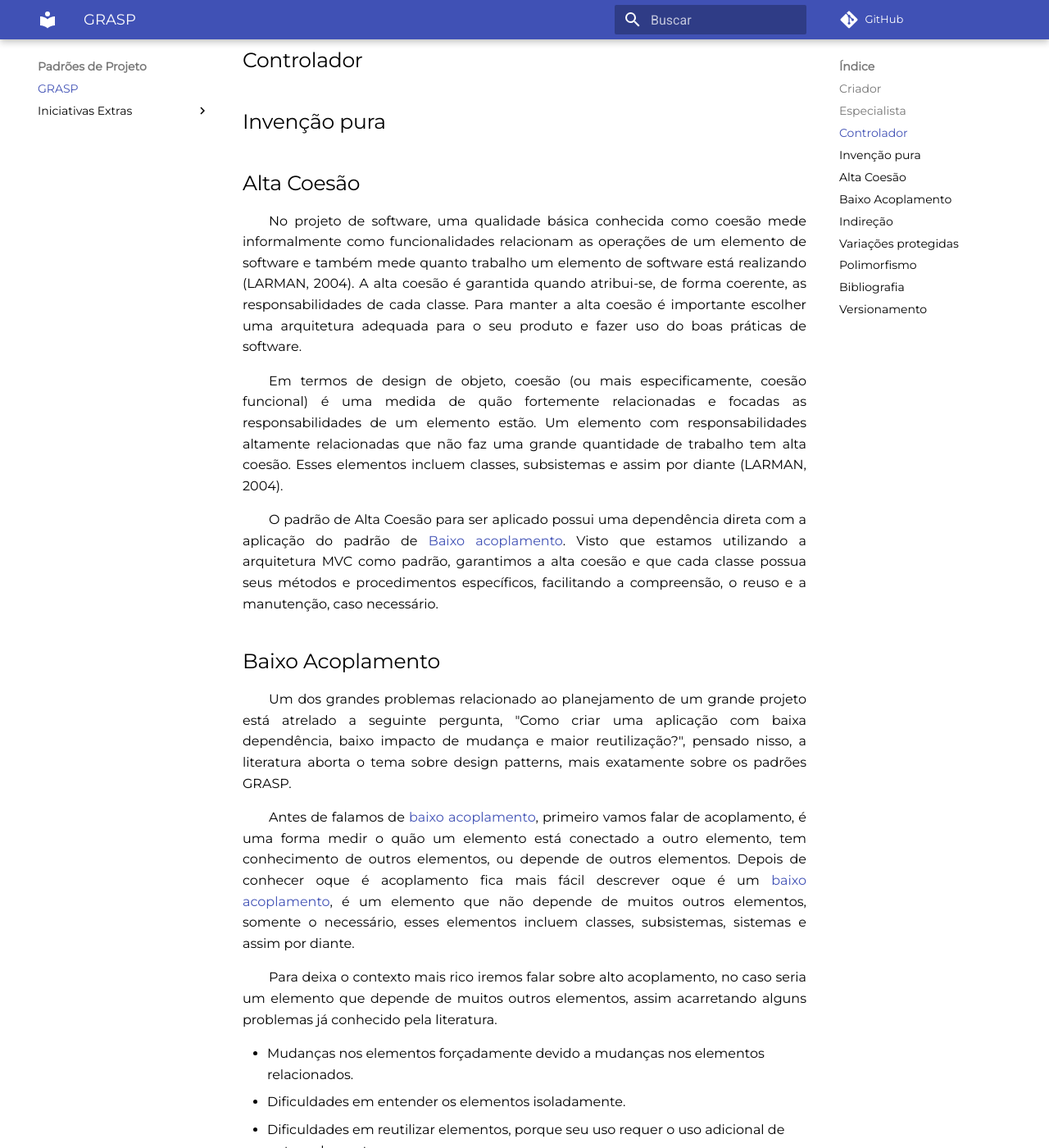
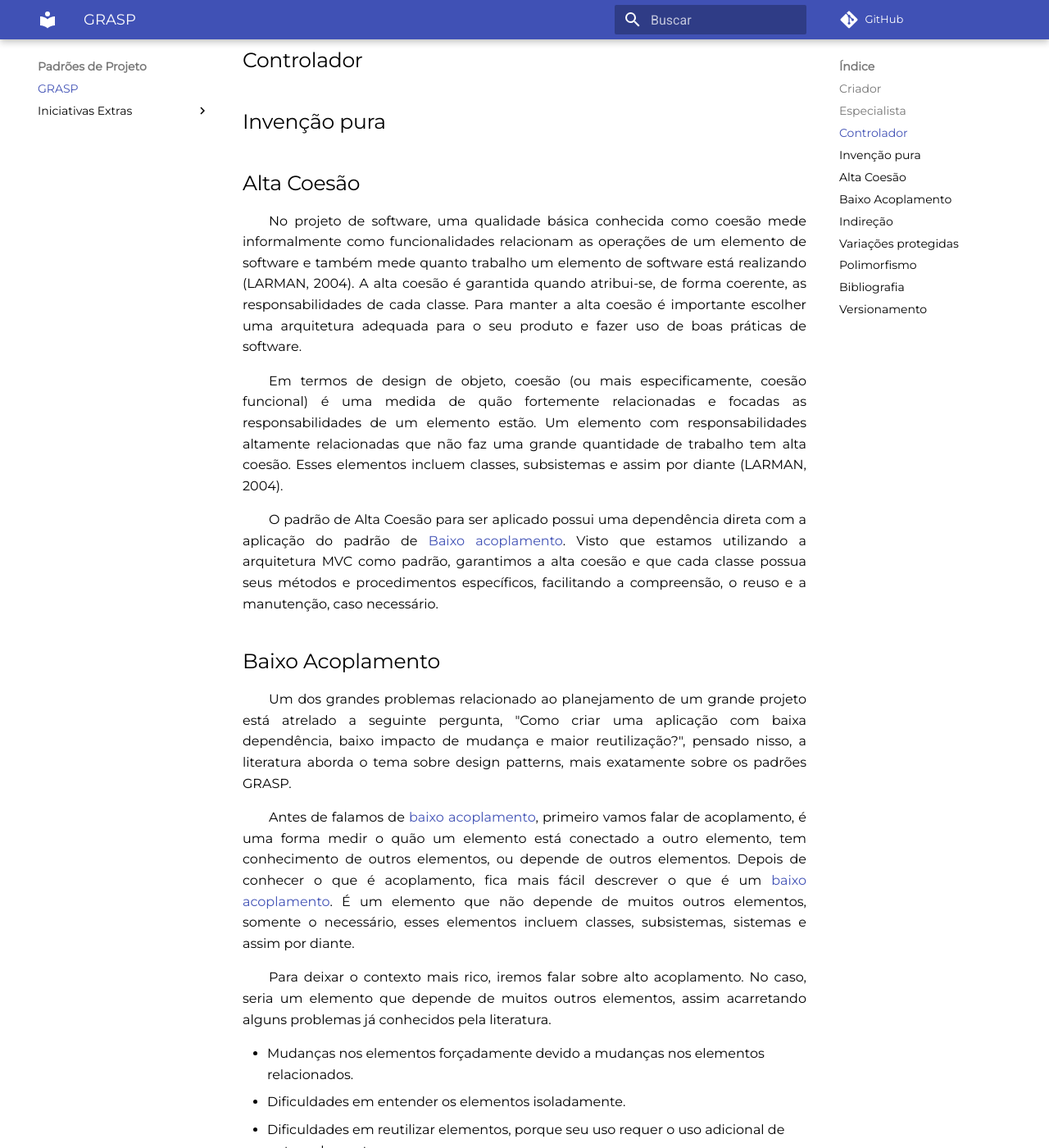
Before and after one commit to UnBArqDsw2021-1/2021.1_G6_Curumim, an MkDocs documentation site: the page built from docs/padroes-de-projeto/grasp.md, in a window 1280 px wide and 1400 px high, scrolled down 506 px. Shown: the whole window at 82% size. Built offline with MkDocs 1.6.1 and Material for MkDocs 9.7.7, drawn with Linux system fonts in a browser that asks for light colours; comment, search, counter and statistics services are not loaded; some of the changed text lies outside the part shown.

Commit message:
doc(#131) Corrigindo erros ortográficos

```diff
--- a/docs/padroes-de-projeto/grasp.md
+++ b/docs/padroes-de-projeto/grasp.md
@@ -16,7 +16,7 @@ Padrões GRASP são uma ajuda na hora de entender como desenhar um software orie
 
 ## Alta Coesão
 
-&emsp;&emsp;No projeto de software, uma qualidade básica conhecida como coesão mede informalmente como funcionalidades relacionam as operações de um elemento de software e também mede quanto trabalho um elemento de software está realizando (LARMAN, 2004). A alta coesão é garantida quando atribui-se, de forma coerente, as responsabilidades de cada classe. Para manter a alta coesão é importante escolher uma arquitetura adequada para o seu produto e fazer uso do boas práticas de software.
+&emsp;&emsp;No projeto de software, uma qualidade básica conhecida como coesão mede informalmente como funcionalidades relacionam as operações de um elemento de software e também mede quanto trabalho um elemento de software está realizando (LARMAN, 2004). A alta coesão é garantida quando atribui-se, de forma coerente, as responsabilidades de cada classe. Para manter a alta coesão é importante escolher uma arquitetura adequada para o seu produto e fazer uso de boas práticas de software.
 
 &emsp;&emsp;Em termos de design de objeto, coesão (ou mais especificamente, coesão funcional) é uma medida de quão fortemente relacionadas e focadas as responsabilidades de um elemento estão. Um elemento com responsabilidades altamente relacionadas que não faz uma grande quantidade de trabalho tem alta coesão. Esses elementos incluem classes, subsistemas e assim por diante (LARMAN, 2004).
 
@@ -24,11 +24,11 @@ Padrões GRASP são uma ajuda na hora de entender como desenhar um software orie
 
 ## Baixo Acoplamento
 
-&emsp;&emsp;Um dos grandes problemas relacionado ao planejamento de um grande projeto está atrelado a seguinte pergunta, "Como criar uma aplicação com baixa dependência, baixo impacto de mudança e maior reutilização?", pensado nisso, a literatura aborta o tema sobre design patterns, mais exatamente sobre os padrões GRASP.
+&emsp;&emsp;Um dos grandes problemas relacionado ao planejamento de um grande projeto está atrelado a seguinte pergunta, "Como criar uma aplicação com baixa dependência, baixo impacto de mudança e maior reutilização?", pensado nisso, a literatura aborda o tema sobre design patterns, mais exatamente sobre os padrões GRASP.
 
-&emsp;&emsp;Antes de falamos de [baixo acoplamento](#baixo-acoplamento), primeiro vamos falar de acoplamento, é uma forma medir o quão um elemento está conectado a outro elemento, tem conhecimento de outros elementos, ou depende de outros elementos. Depois de conhecer  oque é acoplamento fica mais fácil descrever oque é um [baixo acoplamento](#baixo-acoplamento), é um elemento que não depende de muitos outros elementos, somente o necessário, esses elementos incluem classes, subsistemas, sistemas e assim por diante.
+&emsp;&emsp;Antes de falamos de [baixo acoplamento](#baixo-acoplamento), primeiro vamos falar de acoplamento, é uma forma medir o quão um elemento está conectado a outro elemento, tem conhecimento de outros elementos, ou depende de outros elementos. Depois de conhecer o que é acoplamento, fica mais fácil descrever o que é um [baixo acoplamento](#baixo-acoplamento). É um elemento que não depende de muitos outros elementos, somente o necessário, esses elementos incluem classes, subsistemas, sistemas e assim por diante.
 
-&emsp;&emsp;Para deixa o contexto mais rico iremos falar sobre alto acoplamento, no  caso seria um elemento que depende de muitos outros elementos, assim acarretando alguns problemas já conhecido pela literatura.
+&emsp;&emsp;Para deixar o contexto mais rico, iremos falar sobre alto acoplamento. No caso, seria um elemento que depende de muitos outros elementos, assim acarretando alguns problemas já conhecidos pela literatura.
 
 * Mudanças nos elementos forçadamente devido a mudanças nos elementos relacionados.
 * Dificuldades em entender os elementos isoladamente.
```
Also changed, not shown: other parts of docs/padroes-de-projeto/grasp.md (+1 -1 lines).
